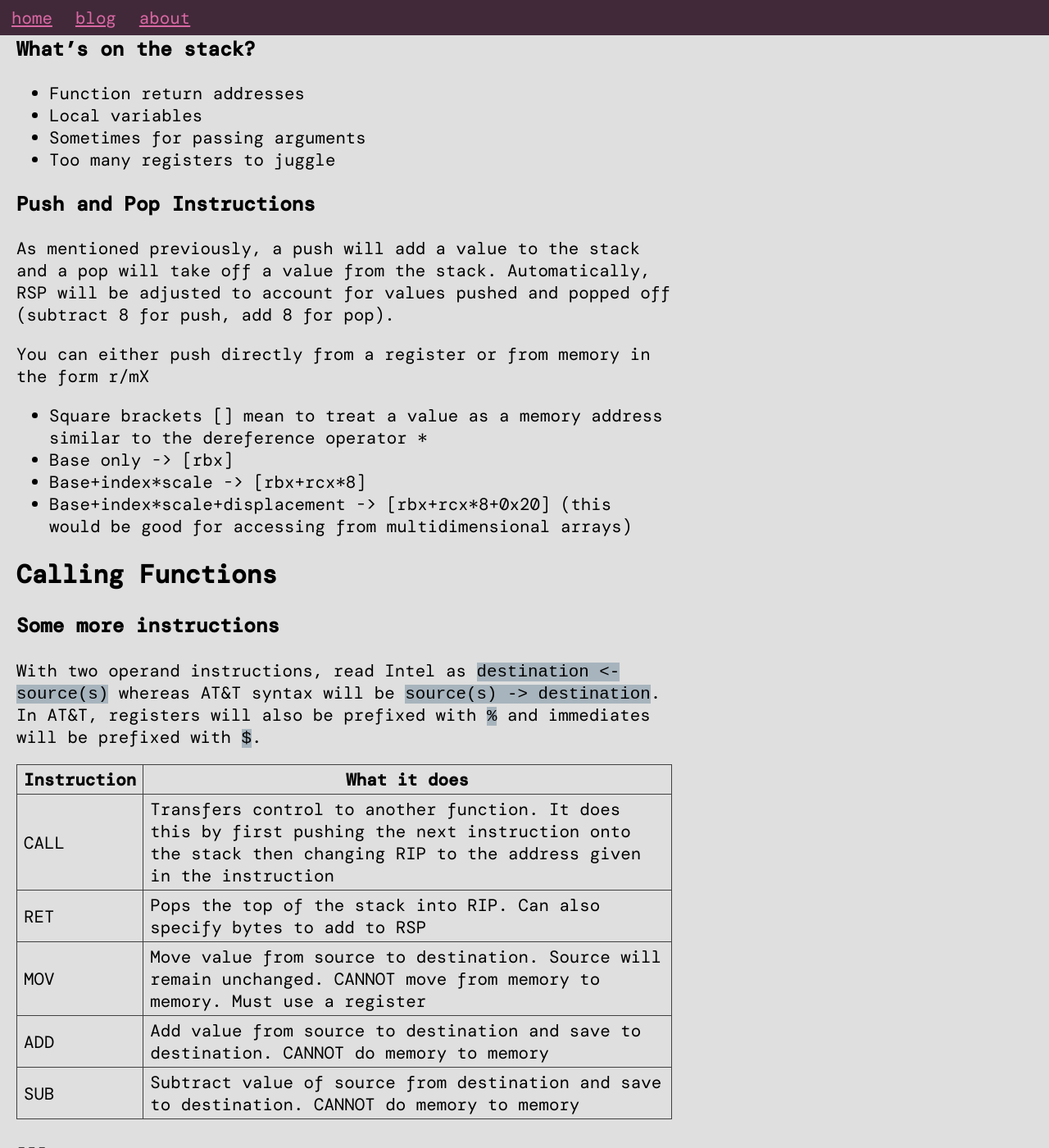
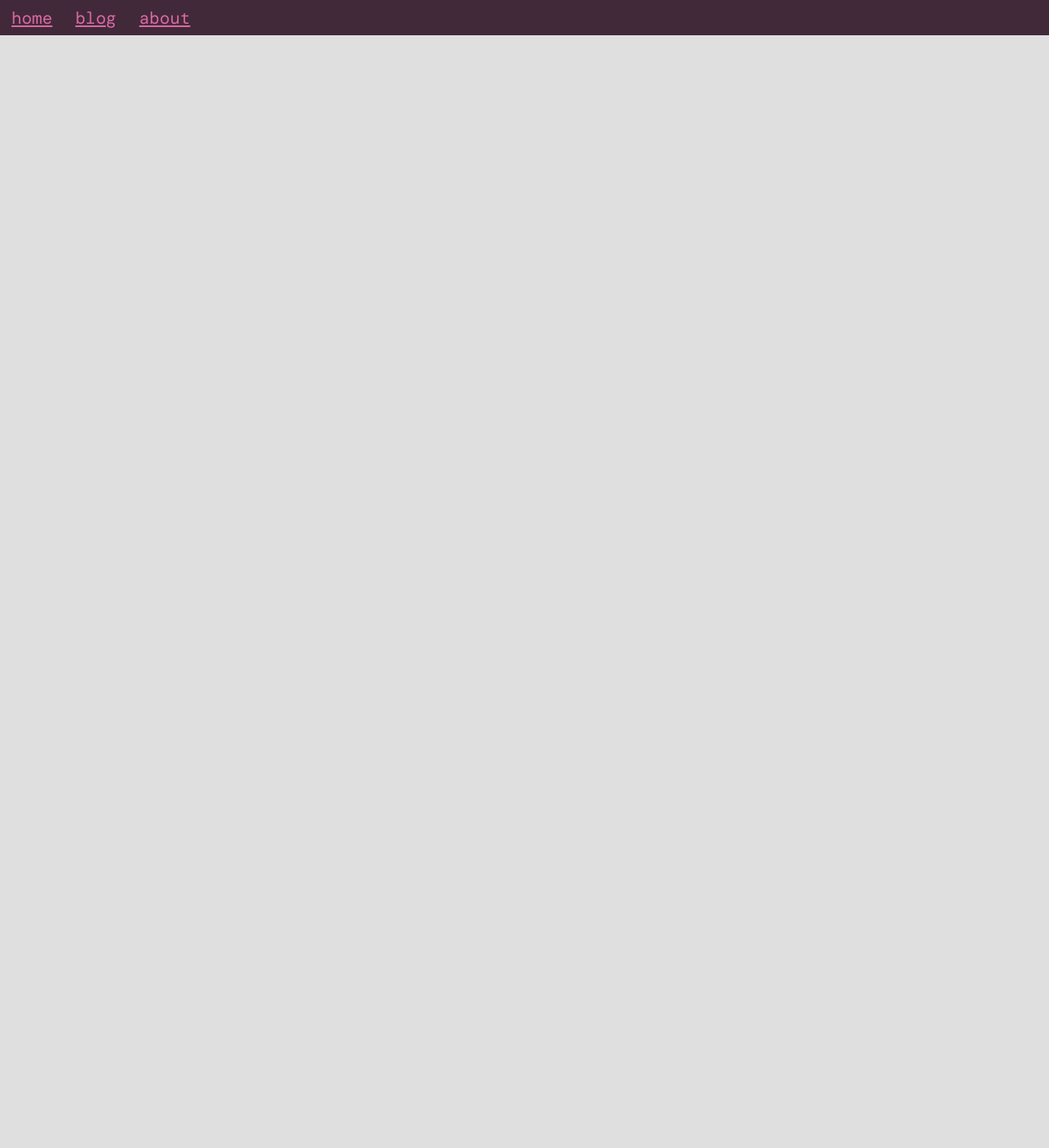
Before and after one commit to j-nac/j-nac.github.io, a Jekyll site: the page built from _posts/2025-07-11-x86-64-asm-introduction.md, in a window 1280 px wide and 1400 px high, scrolled down 4724 px. Shown: the whole window at 82% size. Built offline with Jekyll 4.4.1, drawn with Linux system fonts in a browser that asks for light colours; some web fonts are replaced; some of the changed text lies outside the part shown; grey boxes are pictures that could not be loaded.

Commit message:
Split up assembly posts

```diff
--- a/_posts/2025-07-11-x86-64-asm-introduction.md
+++ b/_posts/2025-07-11-x86-64-asm-introduction.md
@@ -59,78 +59,3 @@ Remember that endianness applies to BYTES not bits and MEMORY not registers. In
 - One byte at a time: `0x12345678 -> 0x78, 0x56, 0x34, 0x12`
 - Two bytes at a time: `0x12345678 -> 0x5678, 0x1234`
 - Four bytes at a time: `0x12345678 -> 0x12345678`
-
-## Computer Registers
-
-![Computer Memory Hierarchy]({{ site.baseurl }}/images/ComputerMemoryHierarchy.svg)
-
-### Registers in Intel
-
-There are 16 "general" registers and one instruction pointer for the next instruction to execute. On x86-64, registers are 64 bits wide.
-
-As we got to higher bit processors, and started extending registers, we still make the old register accessible as sub registers.
-
-![Computer Memory Hierarchy]({{ site.baseurl }}/images/register-sizes.png)
-
-### Register Usage Conventions
-
-| Register | Recommended Usage |
-| --- | --- |
-| RAX | Function return values |
-| RBX | Base pointer to data section |
-| RCX | Counter for string and loop operations |
-| RDX | I/O Pointer |
-| RSI | Source index pointer for string operations |
-| RDI | Destination index pointer for string operations |
-| RSP | Stack pointer |
-| RBP | Stack frame base pointer |
-| RSI | Instruction pointer |
-
-## NOP
-
-Does NOTHING*
-
-*used to pad bytes or delay time. More in depth usage not covered.
-
-NOP is an alias for exchanging a register value for itself.
-
-## The Stack
-
-- Last-in-first-out (LIFO) data structure where you can only "push" on a value or "pop" off a value.
-- The stack exists conceptually --- different OSes have different conventions or ASLR may be used
-- By convention, the stack grows towards *lower* memory addresses
-- RSP points to the top of the stack or the *lowest* address
-
-![C Memory Layout]({{ site.baseurl }}/images/Memory-Layout-of-C-Program.webp)
-
-### What's on the stack?
-
-- Function return addresses
-- Local variables
-- Sometimes for passing arguments
-- Too many registers to juggle
-
-### Push and Pop Instructions
-
-As mentioned previously, a push will add a value to the stack and a pop will take off a value from the stack. Automatically, RSP will be adjusted to account for values pushed and popped off (subtract 8 for push, add 8 for pop).
-
-You can either push directly from a register or from memory in the form r/mX
-
-- Square brackets [] mean to treat a value as a memory address similar to the dereference operator *
-- Base only -> [rbx]
-- Base+index\*scale -> [rbx+rcx*8]
-- Base+index\*scale+displacement -> [rbx+rcx*8+0x20] (this would be good for accessing from multidimensional arrays)
-
-## Calling Functions
-
-### Some more instructions
-
-With two operand instructions, read Intel as `destination <- source(s)` whereas AT&T syntax will be `source(s) -> destination`. In AT&T, registers will also be prefixed with `%` and immediates will be prefixed with `$`.
-
-| Instruction | What it does |
-| --- | --- |
-| CALL | Transfers control to another function. It does this by first pushing the next instruction onto the stack then changing RIP to the address given in the instruction |
-| RET | Pops the top of the stack into RIP. Can also specify bytes to add to RSP |
-| MOV | Move value from source to destination. Source will remain unchanged. CANNOT move from memory to memory. Must use a register |
-| ADD | Add value from source to destination and save to destination. CANNOT do memory to memory |
-| SUB | Subtract value of source from destination and save to destination. CANNOT do memory to memory |
```
Also changed, not shown: _posts/2025-07-11-x86-64-asm-instructions-1.md (added, +18 -0 lines), _posts/2025-07-11-x86-64-asm-registers.md (added, +31 -0 lines), _posts/2025-07-11-x86-64-asm-the-stack.md (added, +32 -0 lines), _posts/2025-07-11-x86-64-assembly.md (+3 -4 lines).
